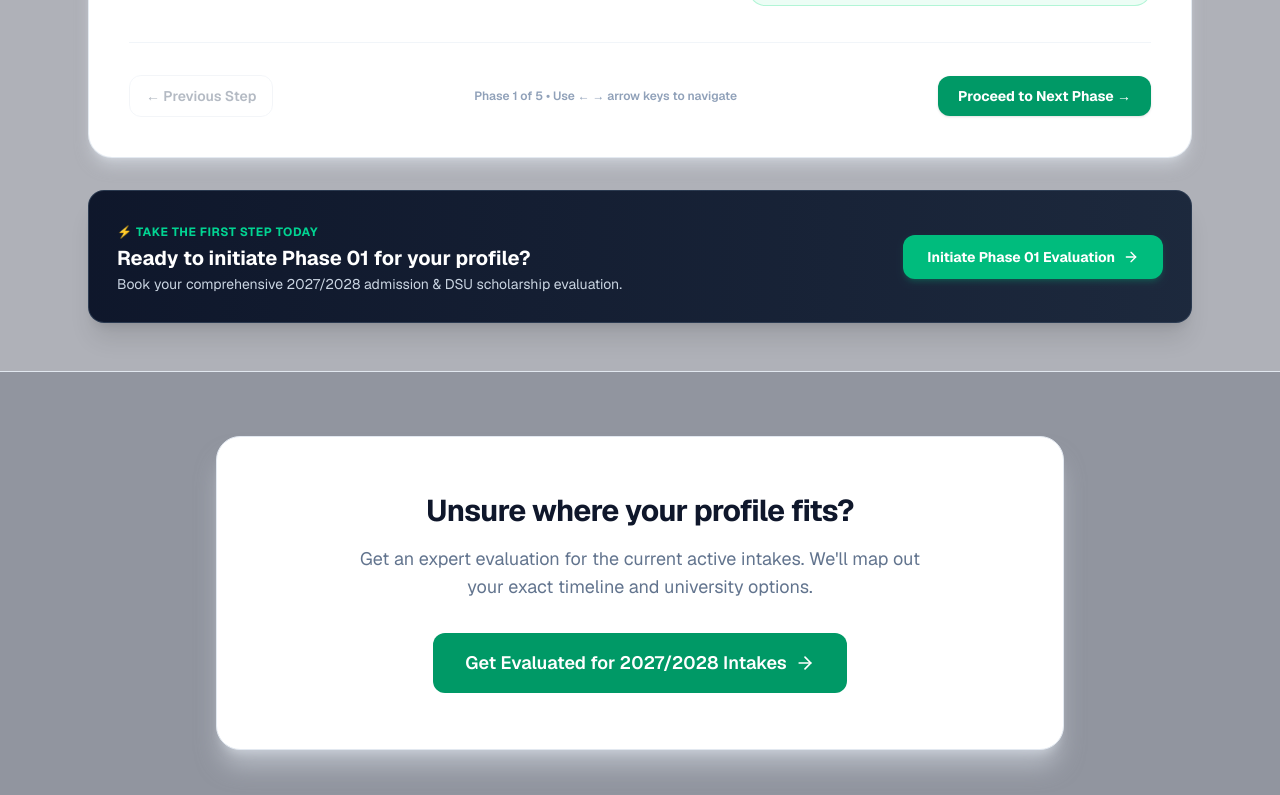
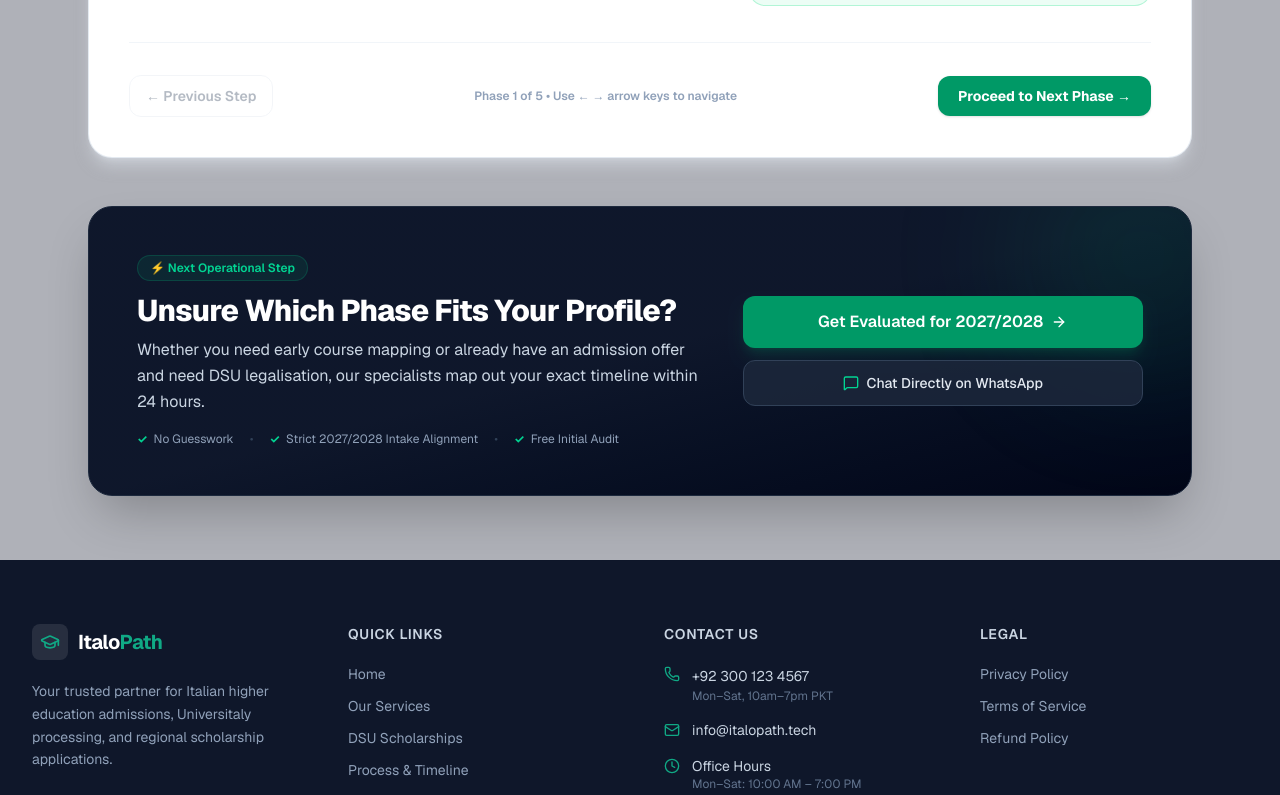
Before and after one commit to itshammadkhalil/italopath, a Next.js app: page /process in a window 1280 px wide. Shown: the part 1340-2135 px from the top of the page. Built offline with nearby package versions, Linux system fonts and the light colour scheme.

Commit message:
fix(process): consolidate duplicate ctas into a single high-conversion closing banner

```diff
--- a/src/app/process/page.tsx
+++ b/src/app/process/page.tsx
@@ -10,6 +10,7 @@ import {
   FileCheck,
   Globe,
   ArrowRight,
+  MessageSquare,
 } from 'lucide-react';
 
 interface PhaseItem {
@@ -555,49 +556,64 @@ export default function ProcessPage() {
             </div>
           </div>
 
-          {/* 2.3 BOTTOM FLOATING BANNER */}
-          <div className="mt-8 bg-gradient-to-r from-slate-900 to-slate-800 border border-slate-700/80 rounded-2xl p-6 sm:p-7 shadow-xl text-white flex flex-col sm:flex-row items-center justify-between gap-4">
-            <div className="text-center sm:text-left">
-              <span className="inline-flex items-center gap-1.5 text-xs font-bold uppercase tracking-wider text-emerald-400 mb-1">
-                ⚡ Take The First Step Today
+          {/* ════════════════════════════════════════════
+              3. CLOSING ACTION BANNER
+          ════════════════════════════════════════════ */}
+          <div className="mt-12 mb-4 bg-gradient-to-br from-slate-900 via-slate-900 to-slate-950 border border-slate-800 rounded-3xl p-8 lg:p-12 shadow-2xl relative overflow-hidden text-white">
+            {/* Top-right subtle visual accent */}
+            <div className="absolute -right-20 -top-20 w-64 h-64 bg-emerald-500/10 rounded-full blur-3xl pointer-events-none" />
+
+            {/* Split Layout */}
+            <div className="relative z-10 grid grid-cols-1 lg:grid-cols-12 gap-8 items-center">
+              {/* Left Side (7 Cols) */}
+              <div className="lg:col-span-7">
+                <span className="inline-flex items-center gap-1.5 px-3 py-1 rounded-full text-xs font-semibold bg-emerald-500/10 border border-emerald-500/20 text-emerald-400">
+                  ⚡ Next Operational Step
                 </span>
-              <h3 className="text-lg sm:text-xl font-bold text-white">
-                Ready to initiate Phase {phases[activePhase].num} for your profile?
+                <h3 className="text-2xl lg:text-3xl font-extrabold text-white tracking-tight mt-3">
+                  Unsure Which Phase Fits Your Profile?
                 </h3>
-              <p className="text-xs sm:text-sm text-slate-300 mt-0.5">
-                Book your comprehensive 2027/2028 admission &amp; DSU scholarship evaluation.
+                <p className="text-sm lg:text-base text-slate-300 mt-2 max-w-xl leading-relaxed">
+                  Whether you need early course mapping or already have an admission offer and need DSU legalisation, our specialists map out your exact timeline within 24 hours.
                 </p>
+                <div className="text-xs text-slate-400 flex flex-wrap gap-4 mt-4">
+                  <span className="flex items-center gap-1.5">
+                    <span className="text-emerald-400 font-bold">✓</span>
+                    No Guesswork
+                  </span>
+                  <span className="text-slate-700">•</span>
+                  <span className="flex items-center gap-1.5">
+                    <span className="text-emerald-400 font-bold">✓</span>
+                    Strict 2027/2028 Intake Alignment
+                  </span>
+                  <span className="text-slate-700">•</span>
+                  <span className="flex items-center gap-1.5">
+                    <span className="text-emerald-400 font-bold">✓</span>
+                    Free Initial Audit
+                  </span>
                 </div>
+              </div>
+
+              {/* Right Side (5 Cols - Dual CTAs) */}
+              <div className="lg:col-span-5 flex flex-col justify-center">
                 <Link
                   href="/contact"
-              className="shrink-0 inline-flex items-center gap-2 bg-emerald-500 hover:bg-emerald-400 text-white text-xs sm:text-sm font-bold px-6 py-3 rounded-xl transition-all shadow-md shadow-emerald-500/20"
+                  className="w-full py-3.5 px-6 bg-emerald-600 hover:bg-emerald-500 text-white font-semibold rounded-xl text-center shadow-lg shadow-emerald-600/20 transition-all flex items-center justify-center gap-2"
                 >
-              Initiate Phase {phases[activePhase].num} Evaluation
+                  <span>Get Evaluated for 2027/2028</span>
                   <ArrowRight className="w-4 h-4" />
                 </Link>
+                <a
+                  href="https://wa.me/923001234567"
+                  target="_blank"
+                  rel="noopener noreferrer"
+                  className="w-full py-3 px-6 bg-slate-800/80 hover:bg-slate-800 border border-slate-700 text-slate-200 hover:text-white font-medium rounded-xl text-center text-sm transition-all flex items-center justify-center gap-2 mt-3"
+                >
+                  <MessageSquare className="w-4 h-4 text-emerald-400" />
+                  <span>Chat Directly on WhatsApp</span>
+                </a>
               </div>
             </div>
-      </section>
-
-      {/* ════════════════════════════════════════════
-          3. BOTTOM CTA
-      ════════════════════════════════════════════ */}
-      <section className="py-16 bg-slate-100/60 border-t border-slate-200">
-        <div className="max-w-4xl mx-auto px-6 text-center">
-          <div className="bg-white border border-slate-200 shadow-xl shadow-slate-200/50 rounded-3xl p-10 md:p-14">
-            <h2 className="text-3xl font-bold text-slate-900 mb-4 tracking-tight">
-              Unsure where your profile fits?
-            </h2>
-            <p className="text-base sm:text-lg text-slate-500 mb-8 max-w-xl mx-auto">
-              Get an expert evaluation for the current active intakes. We&apos;ll map out your exact timeline and university options.
-            </p>
-            <Link
-              href="/contact"
-              className="inline-flex items-center gap-2 bg-emerald-600 hover:bg-emerald-500 text-white font-semibold px-8 py-4 rounded-xl transition-all duration-300 hover:shadow-lg hover:shadow-emerald-600/20 text-base sm:text-lg"
-            >
-              Get Evaluated for 2027/2028 Intakes
-              <ArrowRight className="w-5 h-5" />
-            </Link>
           </div>
         </div>
       </section>
```
Lines whose indentation alone changed are shown as unchanged.
